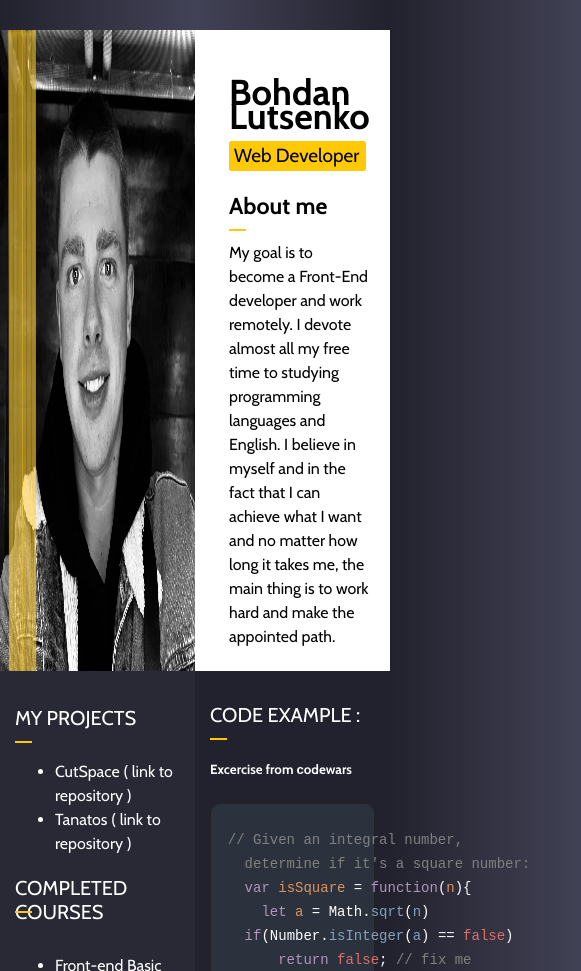
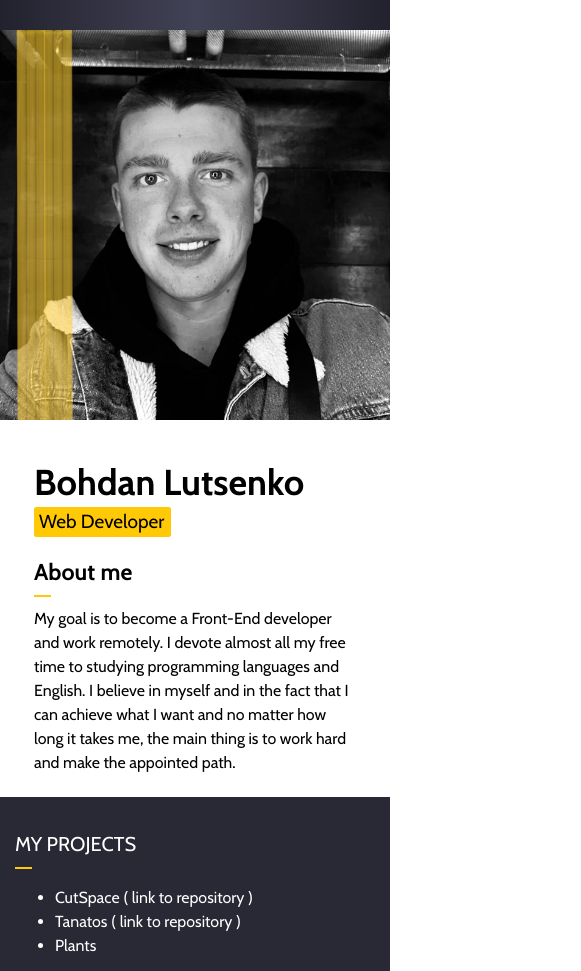
Before and after one commit to bogdanlucenko/rsschool-cv, a plain HTML site: page index.html in a window 390 px wide. Shown: the top 971 px of the page, 581 px wide, since content can reach past the window. Drawn offline with Linux system fonts and the light colour scheme.

Commit message:
feat: add adaptive for mobile phone and tablet

```diff
--- a/index.html
+++ b/index.html
@@ -34,6 +34,8 @@
           <ul>
             <li><a href="https://bogdanlucenko.github.io/CutSpace/" target="black">CutSpace</a> ( <a href="https://github.com/bogdanlucenko/CutSpace" target="black">link to repository</a> )</li>
             <li><a href="https://bogdanlucenko.github.io/Tanatos/" target="black">Tanatos</a> ( <a href="https://github.com/bogdanlucenko/Tanatos" target="black">link to repository</a> )</li>
+            <li><a href="https://rolling-scopes-school.github.io/bogdanlucenko-JSFEPRESCHOOL2022Q4/plants/" target="black">Plants</a></li>
+
           </ul>
         </div>
         <div class="main-CompletedCourses">
--- a/scss/styles.scss
+++ b/scss/styles.scss
@@ -78,6 +78,22 @@ a:visited {
   padding-top: 30px;
 }
 
+@media (max-width: 767px) {
+  .container {
+    min-width: none;
+  }
+
+  .info {
+    flex-direction: column;
+
+  }
+
+  .main {
+    flex-direction: column;
+  }
+
+}
+
 .info {
 
   display: flex;
@@ -120,6 +136,17 @@ a:visited {
   }
 }
 
+@media (max-width: 767px) {
+  .info-avatar {
+    max-width: none;
+  }
+
+  .info-text {
+    max-width: none;
+  }
+
+}
+
 .main {
   display: flex;
   justify-content: space-between;
@@ -143,6 +170,21 @@ pre {
   border-radius: 10px;
   box-sizing:border-box;
 
+}
+
+@media (max-width: 340px) {
+
+  .info-textTitle {
+    font-size: 29px;
+  }
+
+  pre {
+    display: flex;
+  }
+
+  code {
+    font-size: 0.9em;
+  }
 }
 
 .comment {
```
Also changed, not shown: css/styles.css, 1 other file.
